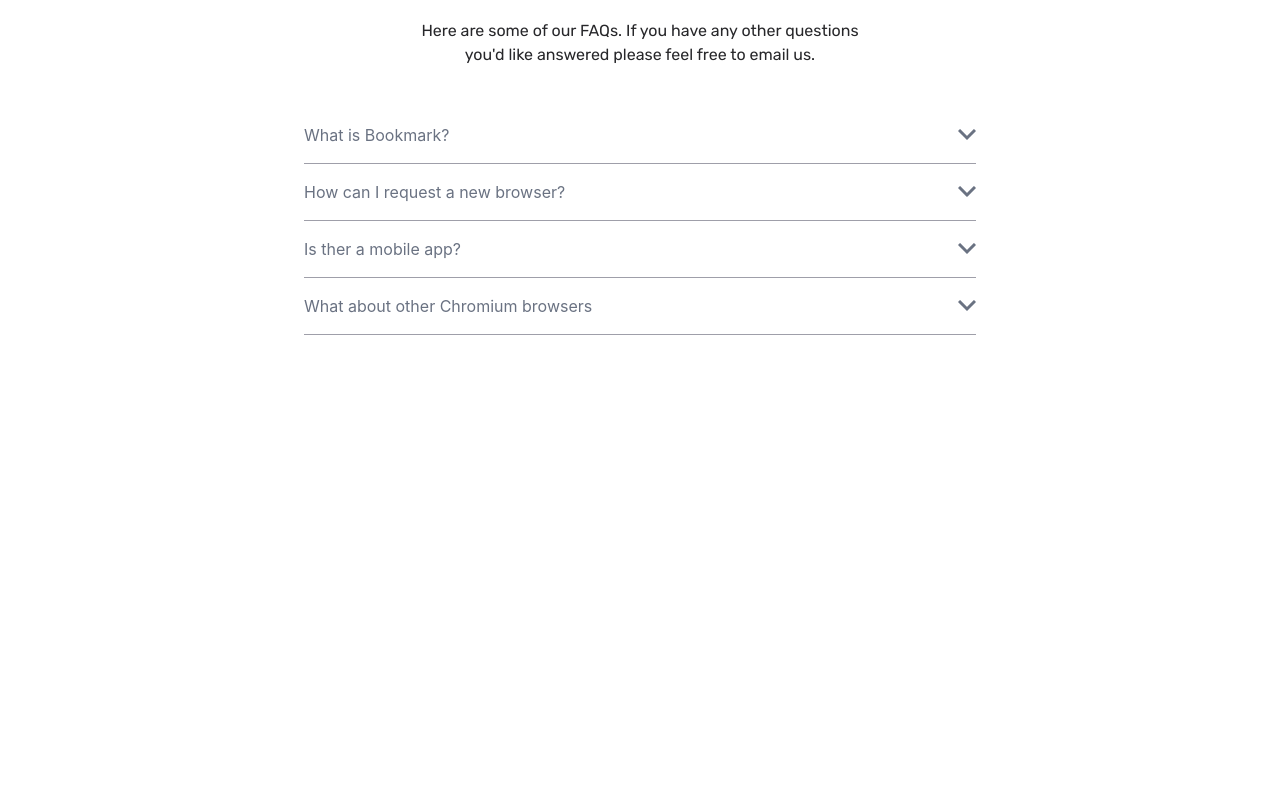
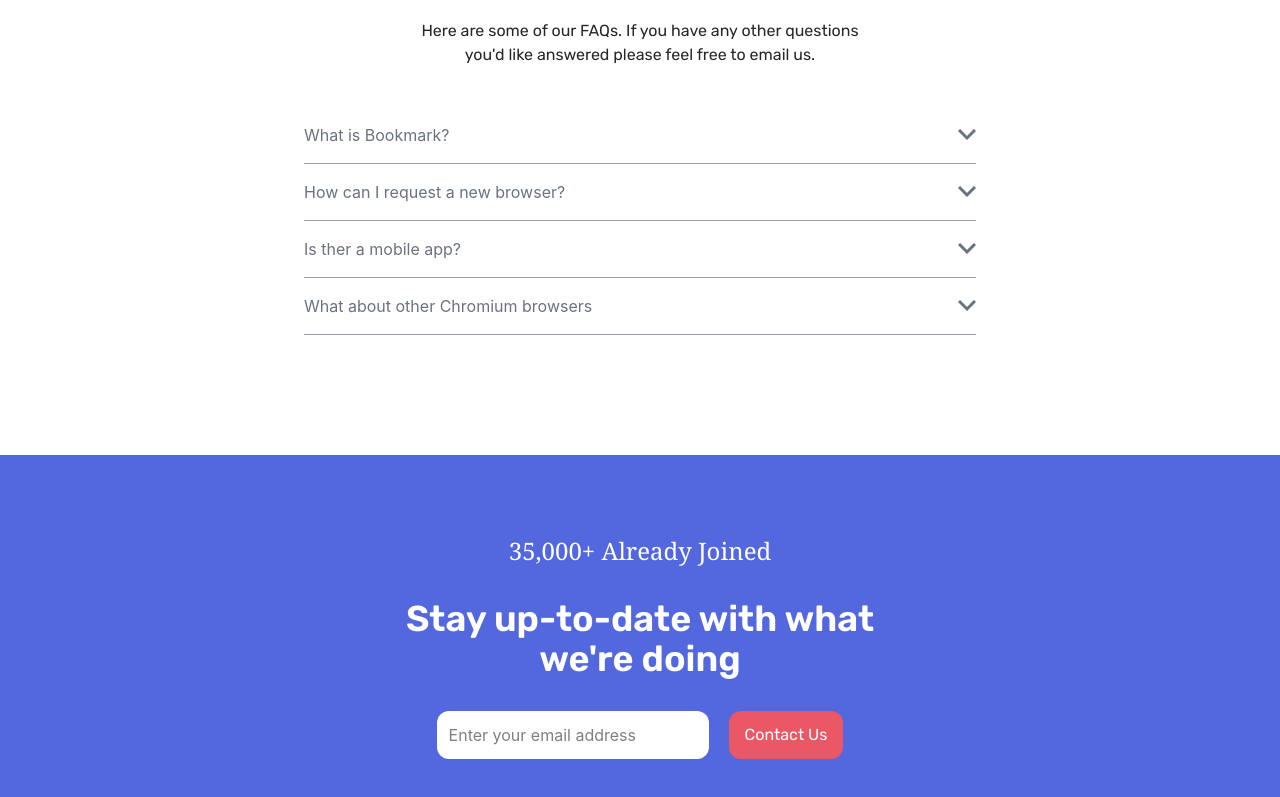
Before and after one commit to Abdouxone/mini-projects, a Next.js app: page /bookmark in a window 1280 px wide. Shown: the part 2345-3142 px from the top of the page. Before the commit the page ends 2800 px from the top, so only its background shows below. Built offline with nearby package versions, Linux system fonts and the light colour scheme; a web font is replaced by a local one.

Commit message:
Adding NewsLetter section

```diff
--- a/app/bookmark/page.tsx
+++ b/app/bookmark/page.tsx
@@ -228,7 +228,7 @@ export default function page() {
       <div
         className={`${styles.container} px-5 mx-auto mb-30 flex flex-col mt-10`}
       >
-        <div className="max-w-2xl mx-auto">
+        <div className=" max-w-2xl mx-auto">
           <div className="group border-b border-zinc-400 py-1" tabIndex={0}>
             <div className="flex items-center justify-between py-3 text-gray-500 transition duration-500 cursor-pointer group ease">
               <div className="transition duration-500 ease-in group-hover:text-red-500">
@@ -335,6 +335,32 @@ export default function page() {
           </div>
         </div>
       </div>
+
+      {/* Newsletter section */}
+      <div className="bg-[#5368DF] w-full">
+        <section
+          className={`${styles.container} max-w-lg py-20 px-5 mx-auto items-center flex justify-center`}
+        >
+          <div className="flex flex-col space-y-8 text-center">
+            <h1 className="text-white text-2xl font-serif">
+              35,000+ Already Joined
+            </h1>
+            <h1 className="text-4xl max-w-lg font-rubik font-semibold text-white">
+              Stay up-to-date with what we're doing
+            </h1>
+            <div className="flex md:flex-row flex-col space-y-5 md:space-y-0 md:space-x-5 justify-center items-center">
+              <input
+                type="email"
+                className="bg-white rounded-xl p-3"
+                placeholder="Enter your email address"
+              />
+              <button className="px-4 py-3 text-white font-rubik rounded-xl  bg-[#E95864]">
+                Contact Us
+              </button>
+            </div>
+          </div>
+        </section>
+      </div>
     </div>
   );
 }
```
